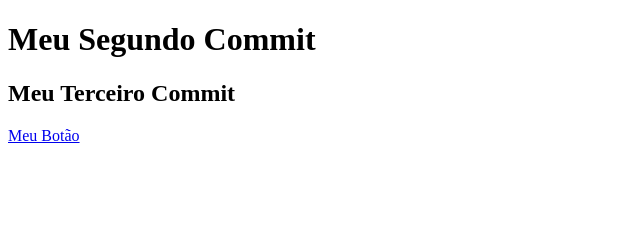
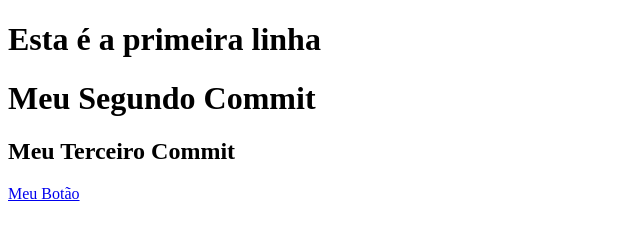
Before and after one commit to mauker/Aula01, a plain HTML site: page start.html in a window 1280 px wide. Shown: the whole page, without its empty margins (0-640 px from the left). Drawn offline with Linux system fonts and the light colour scheme.

Commit message:
Adição de linha

```diff
--- a/start.html
+++ b/start.html
@@ -5,6 +5,7 @@
 	<title>Documento Inicial</title>
 </head>
 <body>
+	<h1>Esta é a primeira linha</h1>
 	<h1>Meu Segundo Commit</h1>
 	<h2>Meu Terceiro Commit</h2>
 	<a href="#botão">Meu Botão</a>
```
